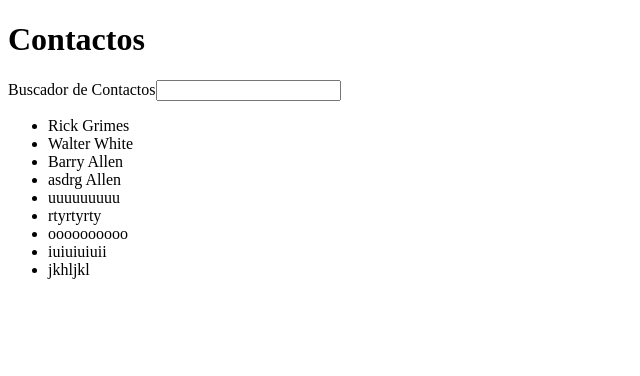
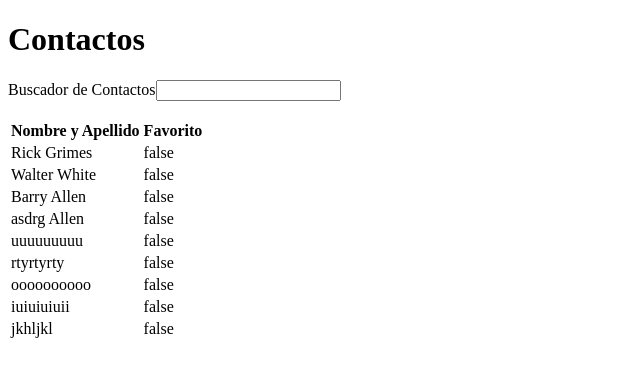
Before and after one commit to lr88/CONTACTOS-ANGULAR-VISUAL-STUDIO, an Angular app: page / in a window 1280 px wide. Shown: the top 376 px of the page, without its empty margins (0-640 px from the left). Built offline with nearby package versions, Linux system fonts and the light colour scheme.

Commit message:
los puse en tabla

```diff
--- a/src/app/contactos/contactos.component.html
+++ b/src/app/contactos/contactos.component.html
@@ -10,10 +10,20 @@
       <label>Buscador de Contactos</label>
       <input type="text" class="form-control" [(ngModel)]="stringBuscado">
     </div>
-    <ul>
-      <li *ngFor="let contacto of getContactos()">
-        {{contacto.nombreApellido}}
-      </li>
-    </ul>
+    <br>
+    <div class="row">
+      <table class="table">
+        <thead >
+          <th>Nombre y Apellido</th>
+          <th>Favorito</th>
+        </thead>
+        <tbody>
+          <tr *ngFor="let contacto of getContactos()">
+            <td>{{contacto.nombreApellido}}</td>
+            <td>{{contacto.favorito}}</td>
+          </tr>
+        </tbody>
+      </table>
+    </div>
   </div>
 </div>
```
